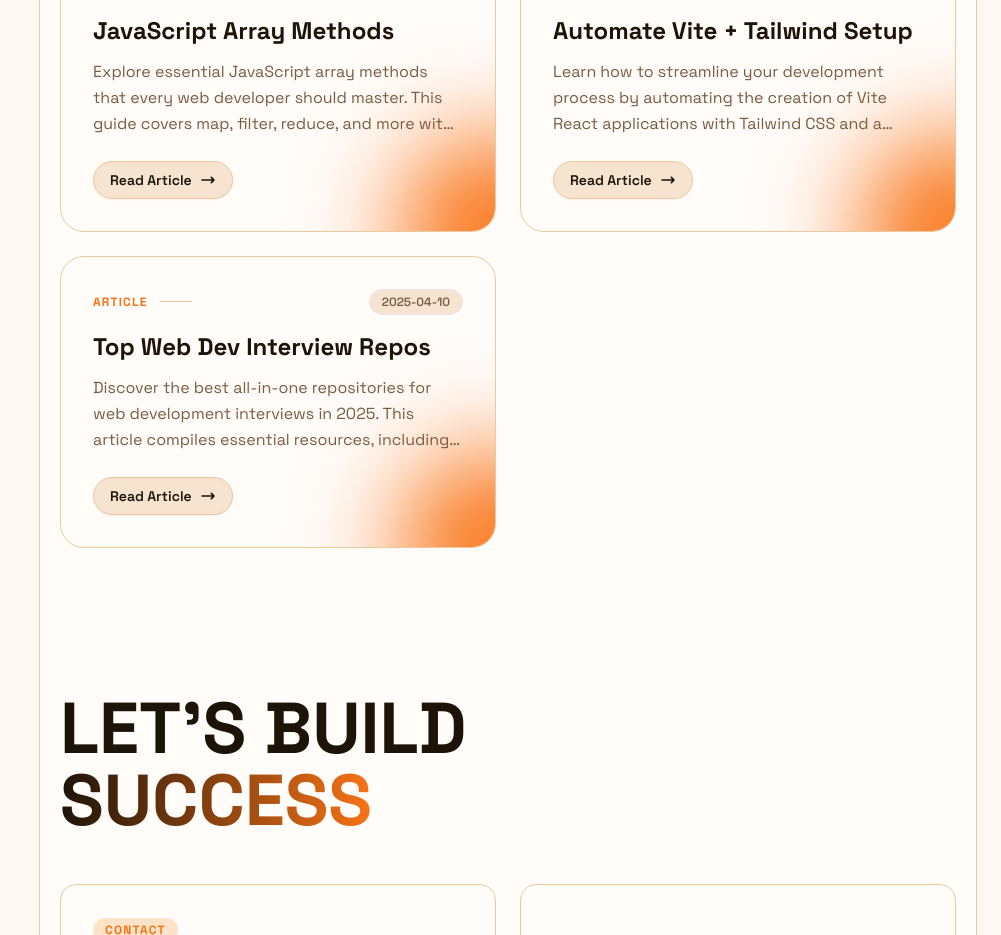
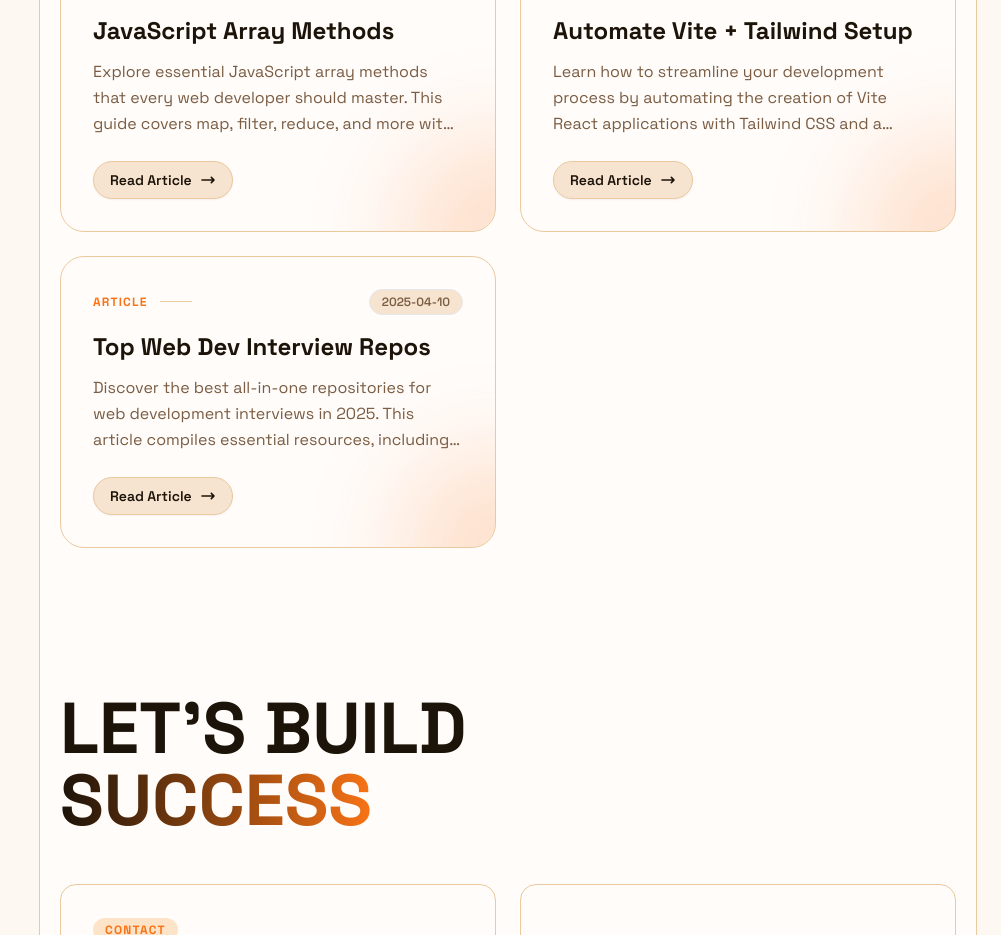
Before and after one commit to AmineCoder30/AmineFlio, a React (Vite) app: page / in a window 1280 px wide. Shown: the part 7300-8235 px from the top of the page, without its empty margins (279-1280 px from the left). Built offline with nearby package versions, Linux system fonts and the light colour scheme; no server answers; grey boxes are pictures that could not be loaded.

Commit message:
decrease opacity of linear background in blog card

```diff
--- a/src/components/ui/BlogCard.jsx
+++ b/src/components/ui/BlogCard.jsx
@@ -11,7 +11,7 @@ function BlogCard({ blog }) {
     >
       {/* Decorative Glow Elements */}
       <div className="absolute inset-0 bg-gradient-to-br from-accent via-transparent to-highlight opacity-0 group-hover:opacity-10 transition-opacity duration-700 pointer-events-none"></div>
-      <div className="absolute -bottom-24 -right-24 w-48 h-48 bg-accent rounded-full blur-[50px] group-hover:bg-accent group-hover:scale-150 group-hover:opacity-20 transition-all duration-1000 pointer-events-none"></div>
+      <div className="absolute -bottom-24 -right-24 w-48 h-48 bg-accent rounded-full blur-[50px] group-hover:bg-accent group-hover:scale-150 opacity-20 transition-all duration-1000 pointer-events-none"></div>
 
       {/* Content Container */}
       <div className="relative p-6 sm:p-8 flex flex-col flex-1 justify-between z-10">
```
